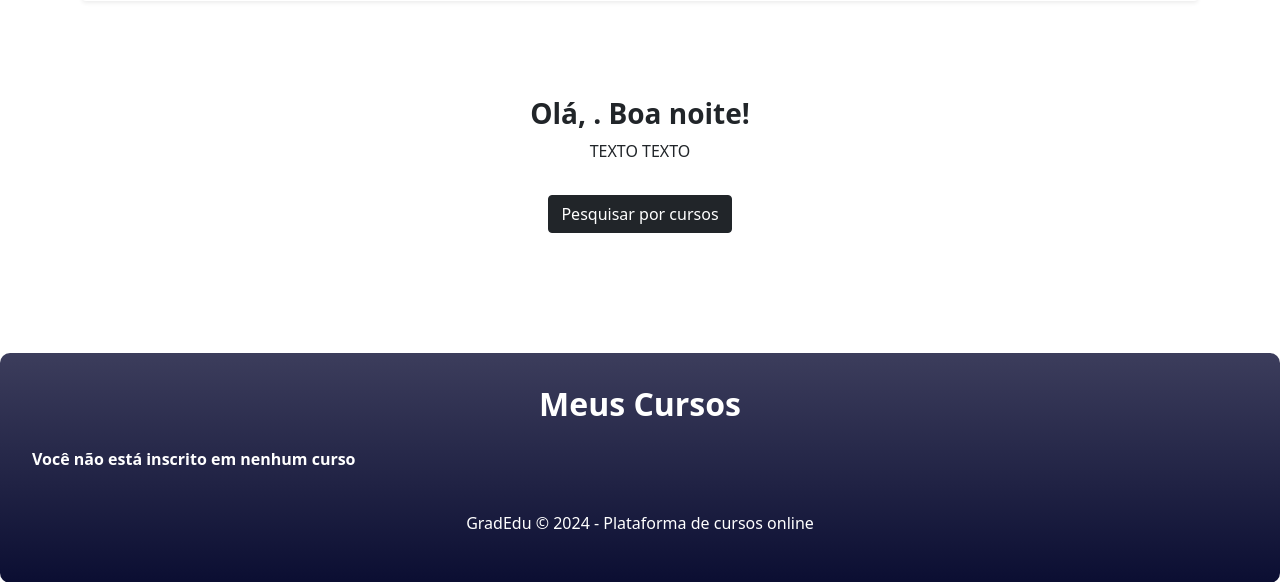
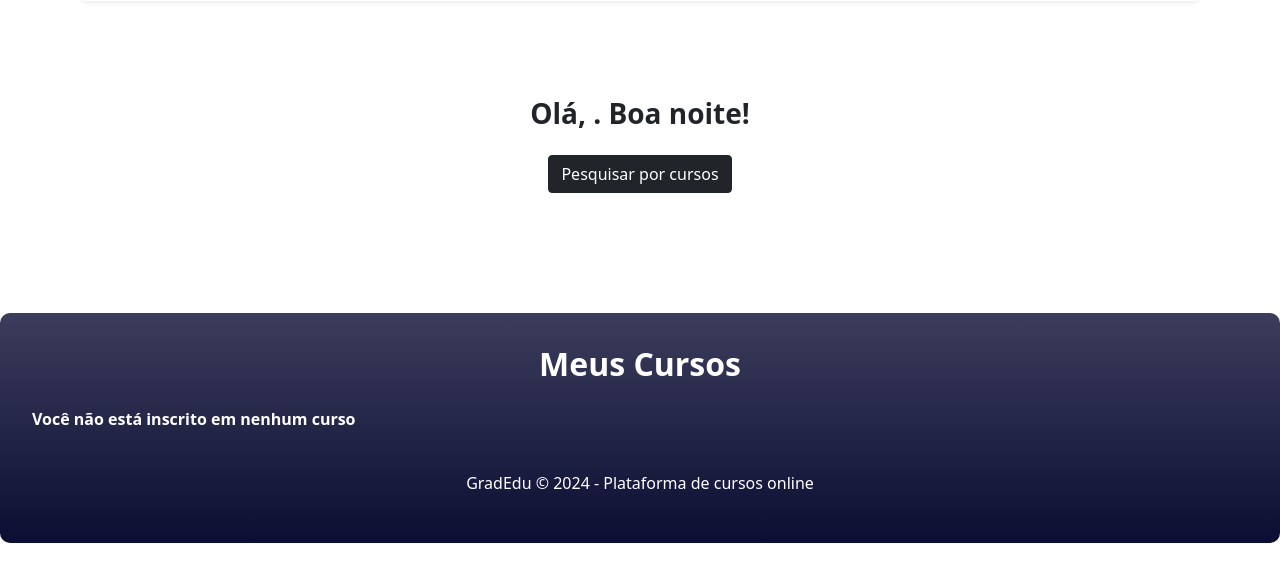
Before and after one commit to caue-paiva/online_course_website, a Django app: template site_cursos/site_cursos_app/templates/dashboard.html in a window 1280 px wide. Shown: the part 285-867 px from the top of the page. After the commit the page ends 828 px from the top, so only its background shows below. Run offline with Django 5.2, Linux system fonts and the light colour scheme; the template is opened without the code that fills it, so the values that code supplies are empty; some libraries are stand-ins or nearby versions.

Commit message:
ta pronto

```diff
--- a/site_cursos/site_cursos_app/templates/dashboard.html
+++ b/site_cursos/site_cursos_app/templates/dashboard.html
@@ -41,7 +41,6 @@
           {% endif %}
         </h3>
       {% endwith %}
-      <p>TEXTO TEXTO</p>
       <a href="{% url 'busca' %}" class="btn btn-dark mt-3 mb-4">Pesquisar por cursos</a>
     </div>
 
```
Also changed, not shown: site_cursos/db.sqlite3.
